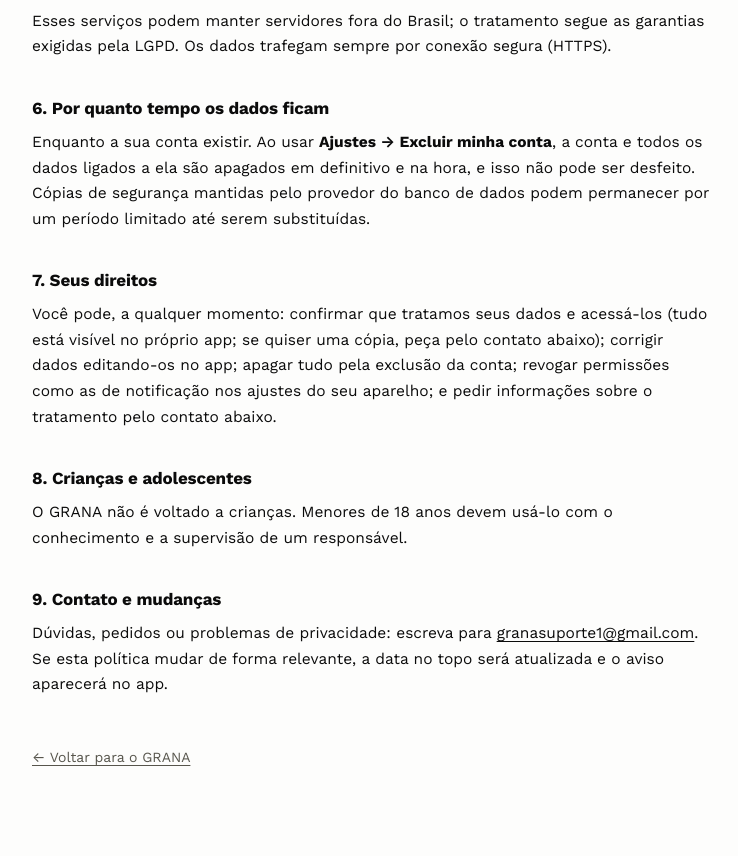
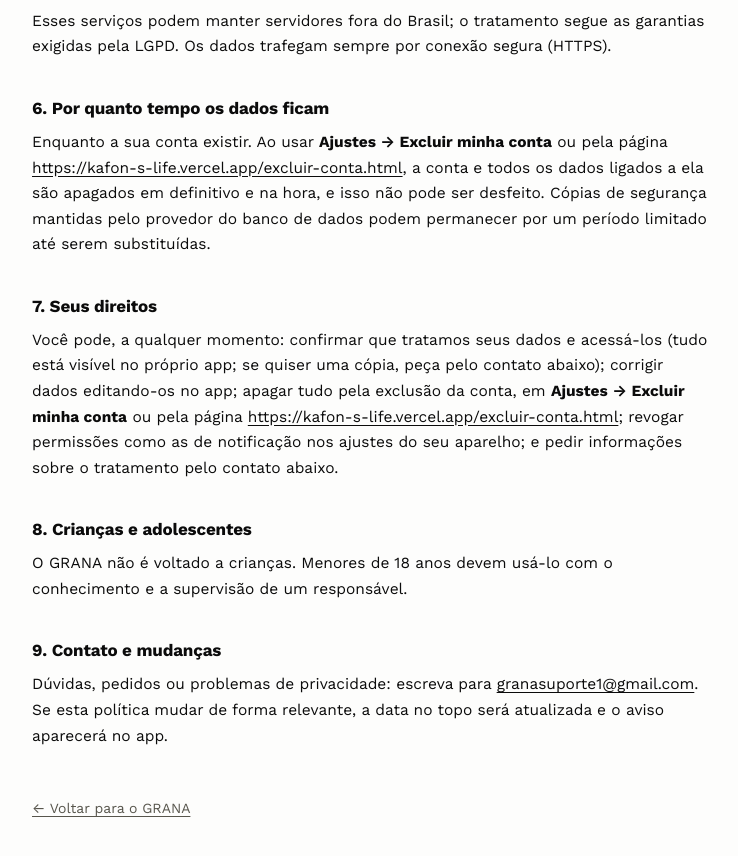
Before and after one commit to Kaueafonsoo/Kafon-s-Life, a website: page privacidade.html in a window 1280 px wide. Shown: the part 1629-2485 px from the top of the page, without its empty margins (268-1006 px from the left). Drawn offline with Linux system fonts and the light colour scheme.

Commit message:
Liga a página de exclusão: política de privacidade, LEIA-ME e service worker
A política (seções 6 e 7) passa a citar o endereço da página; o service worker
deixa essa página ir sempre direto à rede, sem guardá-la.

Co-Authored-By: Claude Sonnet 5.5 <noreply@anthropic.com>

```diff
--- a/privacidade.html
+++ b/privacidade.html
@@ -25,7 +25,7 @@
   .data { color: var(--muted); font-size: 14px; margin-bottom: 24px; }
   .resumo { background: var(--card); border: 1px solid var(--line); border-radius: 16px; padding: 16px 18px; margin: 0 0 8px; }
   .resumo p:last-child { margin-bottom: 0; }
-  a { color: inherit; text-underline-offset: 3px; }
+  a { color: inherit; text-underline-offset: 3px; overflow-wrap: anywhere; }
   .voltar { display: inline-block; margin-top: 36px; font-size: 14px; color: var(--muted); }
 </style>
 </head>
@@ -68,10 +68,10 @@
   <p>Esses serviços podem manter servidores fora do Brasil; o tratamento segue as garantias exigidas pela LGPD. Os dados trafegam sempre por conexão segura (HTTPS).</p>
 
   <h2>6. Por quanto tempo os dados ficam</h2>
-  <p>Enquanto a sua conta existir. Ao usar <strong>Ajustes → Excluir minha conta</strong>, a conta e todos os dados ligados a ela são apagados em definitivo e na hora, e isso não pode ser desfeito. Cópias de segurança mantidas pelo provedor do banco de dados podem permanecer por um período limitado até serem substituídas.</p>
+  <p>Enquanto a sua conta existir. Ao usar <strong>Ajustes → Excluir minha conta</strong> ou pela página <a href="https://kafon-s-life.vercel.app/excluir-conta.html">https://kafon-s-life.vercel.app/excluir-conta.html</a>, a conta e todos os dados ligados a ela são apagados em definitivo e na hora, e isso não pode ser desfeito. Cópias de segurança mantidas pelo provedor do banco de dados podem permanecer por um período limitado até serem substituídas.</p>
 
   <h2>7. Seus direitos</h2>
-  <p>Você pode, a qualquer momento: confirmar que tratamos seus dados e acessá-los (tudo está visível no próprio app; se quiser uma cópia, peça pelo contato abaixo); corrigir dados editando-os no app; apagar tudo pela exclusão da conta; revogar permissões como as de notificação nos ajustes do seu aparelho; e pedir informações sobre o tratamento pelo contato abaixo.</p>
+  <p>Você pode, a qualquer momento: confirmar que tratamos seus dados e acessá-los (tudo está visível no próprio app; se quiser uma cópia, peça pelo contato abaixo); corrigir dados editando-os no app; apagar tudo pela exclusão da conta, em <strong>Ajustes → Excluir minha conta</strong> ou pela página <a href="https://kafon-s-life.vercel.app/excluir-conta.html">https://kafon-s-life.vercel.app/excluir-conta.html</a>; revogar permissões como as de notificação nos ajustes do seu aparelho; e pedir informações sobre o tratamento pelo contato abaixo.</p>
 
   <h2>8. Crianças e adolescentes</h2>
   <p>O GRANA não é voltado a crianças. Menores de 18 anos devem usá-lo com o conhecimento e a supervisão de um responsável.</p>
--- a/sw.js
+++ b/sw.js
@@ -40,6 +40,8 @@ self.addEventListener('fetch', (event) => {
   // Só o próprio site entra no cache. Respostas de outros endereços (o Supabase, com os dados financeiros da pessoa)
   // e as chamadas /api/ passam direto para a rede e nunca são guardadas.
   if (url.origin !== self.location.origin || url.pathname.startsWith('/api/')) return;
+  // A página pública de exclusão de conta vem sempre da rede e não é guardada.
+  if (url.pathname === '/excluir-conta.html') return;
   event.respondWith(
     fetch(req)
       .then((response) => {
```
Also changed, not shown: LEIA-ME.md (+1 -0 lines).
